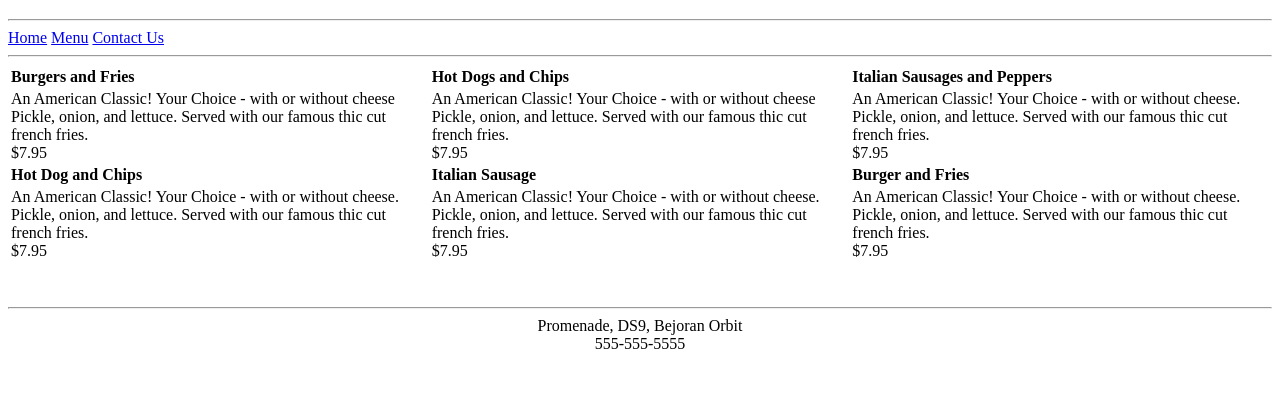
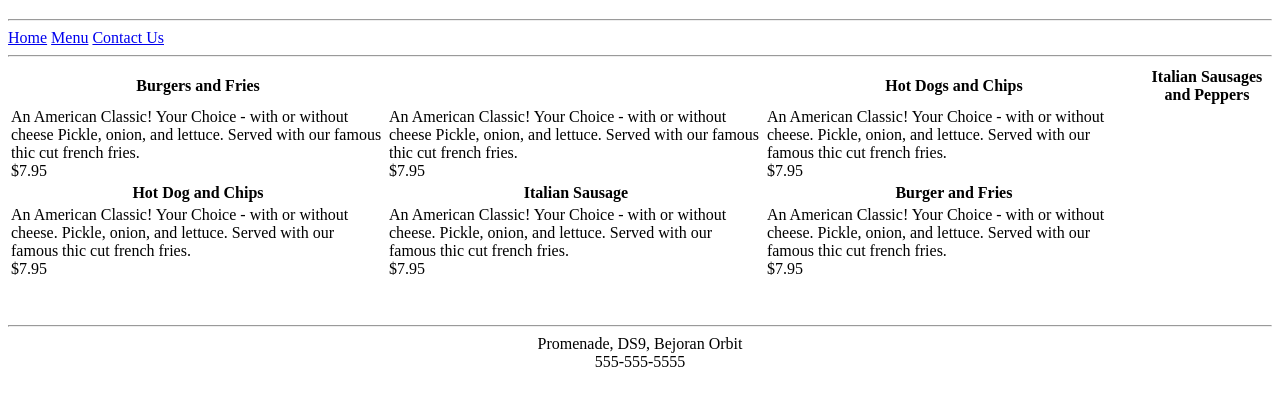
Before and after one commit to ryanklee/IntroToWebDevelopment, a plain HTML site: page restaurant site/menu.html in a window 1280 px wide. Shown: the part 61-466 px from the top of the page. Drawn offline with Linux system fonts and the light colour scheme.

Commit message:
tables changed in menu.html

```diff
--- a/restaurant site/menu.html
+++ b/restaurant site/menu.html
@@ -14,9 +14,9 @@
         <hr/>
         <table width="100%">
             <tr>
-                <td><b>Burgers and Fries</b><br/></td>
-                <td><b>Hot Dogs and Chips</b><br/></td>
-                <td><b>Italian Sausages and Peppers</b><br/></td>
+                <th>Burgers and Fries<th/>
+                <th>Hot Dogs and Chips<th/>
+                <th>Italian Sausages and Peppers<th/>
             </tr>
             <tr>
                 <td>An American Classic!
@@ -37,9 +37,9 @@
                     $7.95</td>
             </tr>
             <tr>
-                <td><b>Hot Dog and Chips</b><br/></td>
-                <td><b>Italian Sausage</b><br/></td>
-                <td><b>Burger and Fries</b><br/></td>
+                <th>Hot Dog and Chips</th>
+                <th>Italian Sausage</th>
+                <th>Burger and Fries</th>
             </tr>
             <tr>
                 <td>An American Classic!
```
